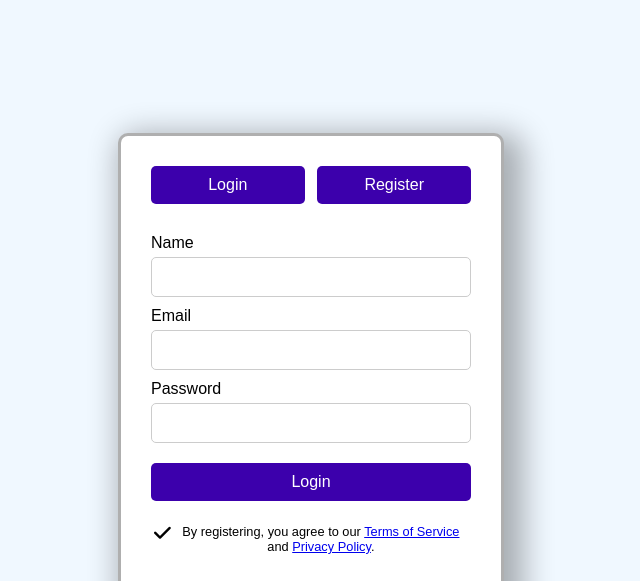
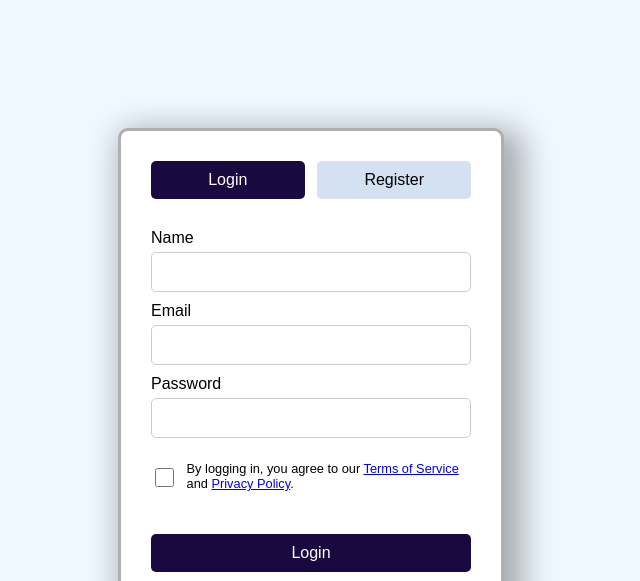
Before and after one commit to suhayb247/pinkteam, a plain HTML site: page Group project/login.html in a window 1280 px wide. Shown: the top 581 px of the page, without its empty margins (329-969 px from the left). Drawn offline with Linux system fonts and the light colour scheme.

Commit message:
changed colours on the login page

```diff
--- a/Group project/login.html
+++ b/Group project/login.html
@@ -10,7 +10,7 @@
 
   <div class="login-box">
     <div class="switch-buttons">
-      <button onclick="showForm('login')">Login</button>
+      <button onclick="showForm('login')" class="active">Login</button>
       <button onclick="showForm('register')">Register</button>
     </div>
 
@@ -24,14 +24,14 @@
         <label>Password</label>
         <input type="password" id="login-password" required />
 
-        <button class="submit-btn" type="submit">Login</button>
 
         <div class="tos">
-            <i class="fa-solid fa-check"></i>
-            <p>
-            By registering, you agree to our <a href="#">Terms of Service</a> and <a href="#">Privacy Policy</a>.
-            </p>
+          <input type="checkbox" required />
+          <p>
+            By logging in, you agree to our <a href="#">Terms of Service</a> and <a href="#">Privacy Policy</a>.
+          </p>
         </div>
+        <button class="submit-btn" type="submit">Login</button>
     </form>
 
 
@@ -49,8 +49,13 @@
         <label>Car License Plate</label>
         <input type="text" id="reg-plate" required />
 
-        <button class="submit-btn" type="submit">Register</button>
-
+        <div class="tos">
+          <input type="checkbox" required />
+          <p>
+            By registering, you agree to our <a href="#">Terms of Service</a> and <a href="#">Privacy Policy</a>.
+          </p>
+        </div>
+        <button class="submit-btn" type="submit">Login</button>
 
     </form>
 
--- a/Group project/login.js
+++ b/Group project/login.js
@@ -3,6 +3,15 @@ function showForm(type) {
     document.getElementById("register-form").classList.remove("active");
     document.getElementById(`${type}-form`).classList.add("active");
     document.getElementById("message").textContent = "";
+
+    const buttons = document.querySelectorAll(".switch-buttons button");
+    buttons.forEach(btn => btn.classList.remove("active"));
+
+    if (type === "login") {
+        buttons[0].classList.add("active");
+    } else {
+        buttons[1].classList.add("active");
+    }
 }
 
 function login() {
--- a/Group project/login_styles.css
+++ b/Group project/login_styles.css
@@ -23,19 +23,25 @@ body{
   margin-bottom: 20px;
 }
 
-.switch-buttons button{
+.switch-buttons button {
   width: 48%;
   padding: 10px;
   font-size: 1rem;
   border: none;
-  background-color: rgb(60, 0, 172);
-  color: white;
+  background-color: #D3E1F3;
+  color: black;
   border-radius: 5px;
   cursor: pointer;
+  transition: background-color 0.3s ease;
+}
+
+.switch-buttons button.active {
+  background-color: #1a0941;
+  color: white;
 }
 
 .switch-buttons button:hover{
-  background-color: rgb(60, 0, 172);
+  background-color: #90befa;
 }
 
 form{
@@ -62,7 +68,7 @@ input{
 
 button.submit-btn{
   margin-top: 20px;
-  background-color: rgb(60, 0, 172);
+  background-color: #1a0941;
   color: white;
   border: none;
   padding: 10px;
@@ -72,7 +78,7 @@ button.submit-btn{
 }
 
 button.submit-btn:hover{
-  background-color: rgb(60, 0, 172);
+  background-color: #0d458d;
 }
 
 .msg{
@@ -90,21 +96,30 @@ button.submit-btn:hover{
   position: absolute;
 }
 
-.tos{
+
+.tos {
   font-size: 0.8rem;
   margin-top: 10px;
-  text-align: center;
+  margin-bottom: 10px;
   display: flex;
-  flex-direction: row;
-  justify-content: center;
   align-items: center;
-
+  gap: 10px;
+  text-align: left;
 }
 
-.tos i{
-  font-size: 1.2rem;
-  margin-top: -10px;
-  margin-left: 3px;
+.tos {
+  font-size: 0.8rem;
+  margin-top: 10px;
+  display: flex;
+  align-items: center;
+  gap: 10px;
+}
+
+.tos input[type="checkbox"] {
+  accent-color: rgb(23, 54, 122);
+  width: 25px;
+  height: 25px;
+  cursor: pointer;
 }
 
 .other-logins{
@@ -119,7 +134,7 @@ button.submit-btn:hover{
 
 .other-logins i{
   font-size: 2rem;
-  color: rgb(60, 0, 172);
+  color: #1a0941;
   cursor: pointer;
   transition: color 0.3s ease-in-out;
 }
```
